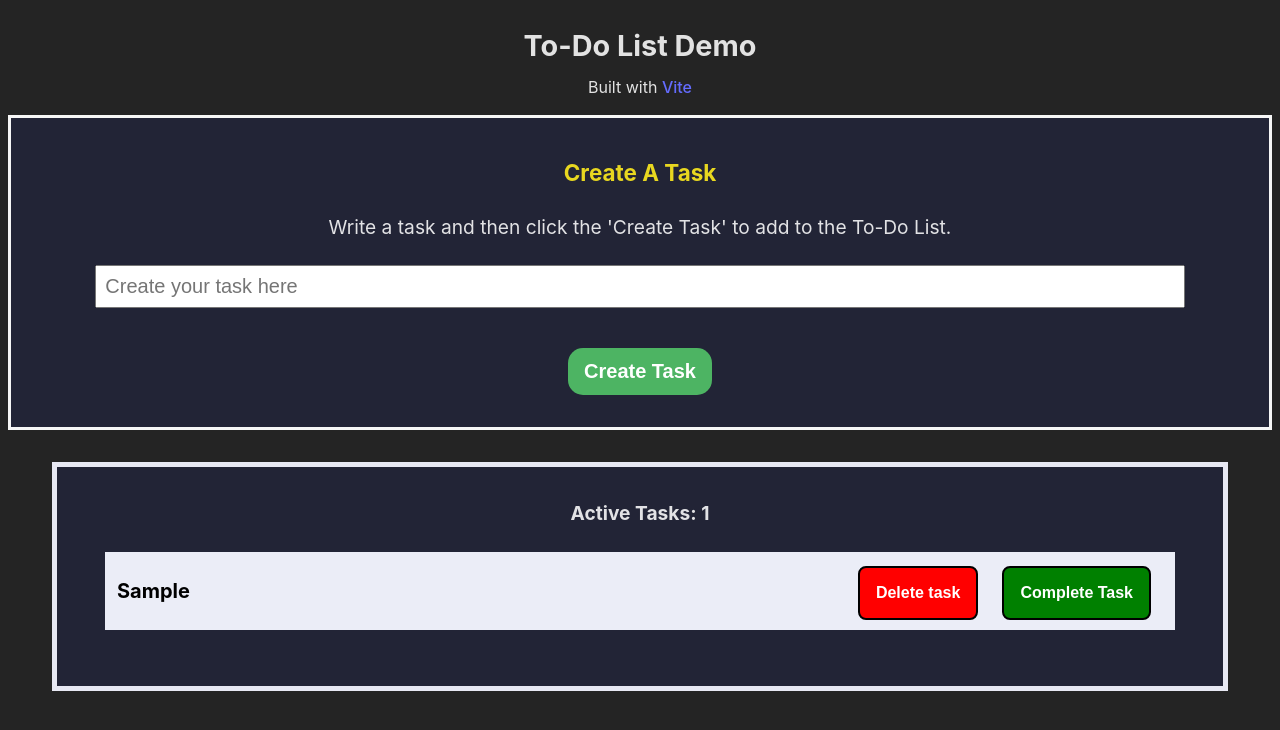
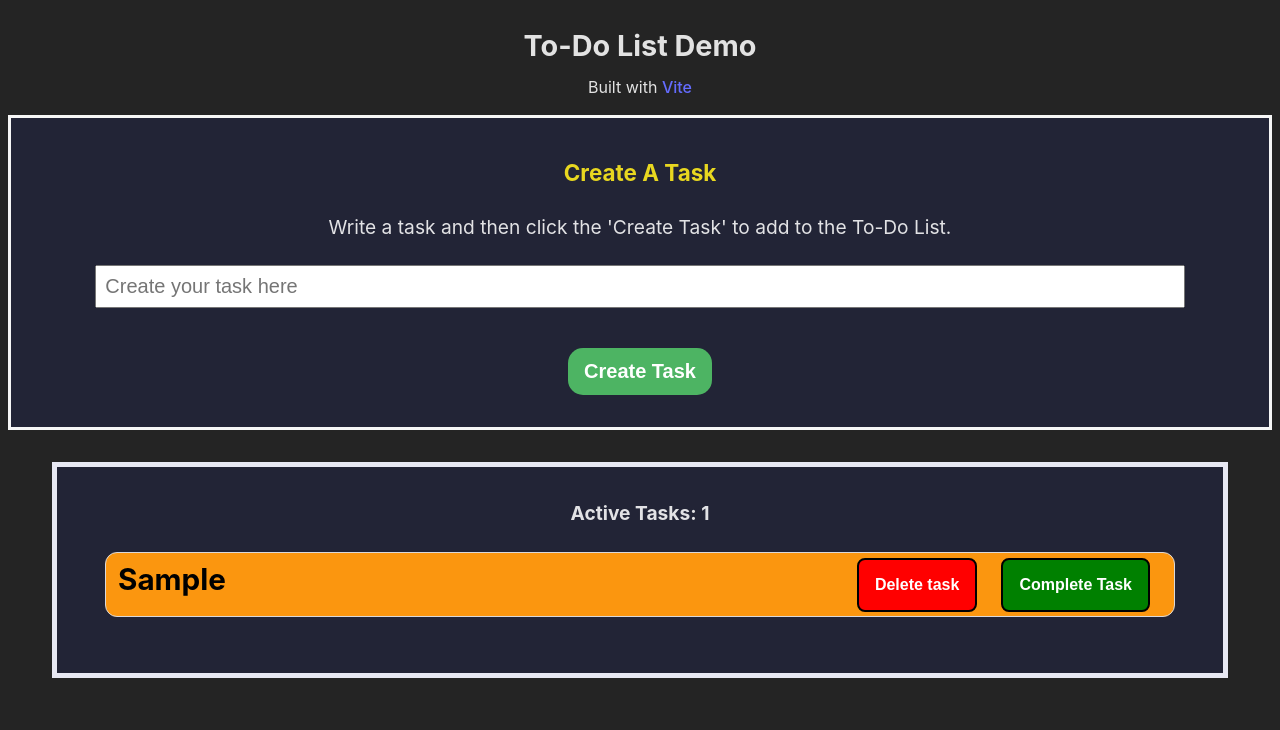
Before and after one commit to WesloTheWeb/to-do-app-demo, a React (Vite) app: page / in a window 1280 px wide. Both pictures are taken after typing "Sample" into the empty fields and a click on the button "Create Task". Shown: the top 730 px of the page. Built offline with nearby package versions, Linux system fonts and the light colour scheme; the HTML template or start-up script is replaced by a standard one.

Commit message:
Added in delete logic. Also updated notes to get used to TS. Minor style changes

```diff
--- a/src/App.tsx
+++ b/src/App.tsx
@@ -8,13 +8,20 @@ function App() {
   const [activeTasks, setActiveTasks] = useState<TaskModel[]>([]);
 
   const todoAddHandler = (text: string, due?: Date) => {
-    // console.log('from top component', text);
     setActiveTasks((prevTasks) => [
       ...prevTasks,
-      { id: Math.random().toString(),
+      {
+        id: Math.random().toString(),
         title: text,
         due: due
       }])
+  };
+
+  const deleteATask = (id: string) => {
+    // Mouse click select id from activeTasks array.
+    // const findId = activeTasks.findIndex(id => activeTasks.id)
+    // filter activeTasks so return a new activeTasks array on anything that is not a match of id.
+    setActiveTasks(activeTasks.filter(task => task.id !== id))
   };
 
   return (
@@ -26,9 +33,9 @@ function App() {
       <div>
         <CreateTask addTodo={todoAddHandler} />
       </div>
-      <Tasks items={activeTasks} />
+      <Tasks items={activeTasks} onDelete={deleteATask} />
     </>
-  )
-}
+  );
+};
 
 export default App;
--- a/src/components/ActiveTask/ActiveTask.module.scss
+++ b/src/components/ActiveTask/ActiveTask.module.scss
@@ -4,12 +4,19 @@
     display: flex;
     justify-content: space-between;
     align-items: baseline;
+    border-radius: 12px;
+    border: 1.5px solid #dcd9d9;
     background-color: $activeTaskBackgroundColor;
     color: #000;
     margin: 1.5rem 0;
     padding: .25rem .75rem;
-    font-size: 1.25rem;
+    font-size: 1.85rem;
     font-weight: bold;
+
+    p {
+        margin-top: 0;
+        margin-bottom: 0;
+    }
 
     button {
         padding: 1rem;
--- a/src/components/ActiveTask/ActiveTask.tsx
+++ b/src/components/ActiveTask/ActiveTask.tsx
@@ -3,22 +3,21 @@ import classes from './ActiveTask.module.scss';
 
 const { container, CTAactions } = classes;
 
-// TODO: Add Delete Logic.
 // TODO: Add complete Logic and a counter of completed task.
 // TODO: Fix error handling if create no task. Need to think about the id output.
 
 interface TaskProps {
-    taskName: TaskModel
+    taskName: TaskModel;
+    onDelete: (id: string) => void;  // add onDelete prop
 };
 
-const ActiveTask = ({ taskName }: TaskProps) => {
+const ActiveTask = ({ taskName, onDelete }: TaskProps) => {
     return (
         <div className={container}>
             <p> {taskName.title} </p>
-            {/* <p>{taskName.id}</p> */}
             <div className={CTAactions}>
                 <button>Complete Task</button>
-                <button>Delete task</button>
+                <button onClick={() => onDelete(taskName.id)}>Delete task</button>
             </div>
         </div>
     );
@@ -26,5 +25,24 @@ const ActiveTask = ({ taskName }: TaskProps) => {
 
 export default ActiveTask;
 
-// Very important to have consistent file of interface so you can
-// link component prop interface to the model interface.
+/* Notes
+- Very important to have consistent file of interface so you can
+- link component prop interface to the model interface.
+
+- The arrow function () => {} is necessary to ensure the onDelete function is not called immediately when the component renders,
+but only when the button is clicked.
+
+-In TypeScript, void is a type that denotes the absence of having any type at all. When used as a function return type,
+void indicates that a function does not return a value.
+
+- If a function was supposed to return a string, for example, the interface would look like this: onDelete: (id: string) => string;.
+But in the case of an event handler function like onDelete, we're not interested in any return value. We simply want to perform an action
+(deleting a task) when the function is called. Thus, we use void as the return type.
+
+
+
+
+
+
+
+*/
--- a/src/components/CreateTask/CreateTask.module.scss
+++ b/src/components/CreateTask/CreateTask.module.scss
@@ -7,7 +7,6 @@
     margin: 0 auto;
     text-align: center;
     padding: 1rem 0;
-    // width: 25%;
 
     label {
         display: block;
--- a/src/containers/Tasks/Tasks.tsx
+++ b/src/containers/Tasks/Tasks.tsx
@@ -6,9 +6,10 @@ const { taskContainer, defaultStatus } = classes;
 
 interface TaskProps {
     items: TaskModel[];  // items is an array of TaskModel
+    onDelete: (id: string) => void;
 };
 
-const Tasks = ({ items }: TaskProps) => {
+const Tasks = ({ items, onDelete }: TaskProps) => {
 
     return (
         <section className={taskContainer}>
@@ -18,7 +19,11 @@ const Tasks = ({ items }: TaskProps) => {
             {items.length > 0 ?
                 items.map((item) => {
                     return (
-                        <ActiveTask key={item.id} taskName={item} />
+                        <ActiveTask
+                            key={item.id}
+                            taskName={item}
+                            onDelete={onDelete}
+                        />
                     )
                 }) : <p className={defaultStatus}> You have no active tasks.</p>
             }
--- a/src/variables.scss
+++ b/src/variables.scss
@@ -10,4 +10,4 @@ $createTaskBackgroundColor: #222436;
 $taskContainerBorderColor: #e7e8f3;
 
 // Task - Ticket
-$activeTaskBackgroundColor: #eef0fafb;
+$activeTaskBackgroundColor: rgb(255 152 15 / 98%);
```
